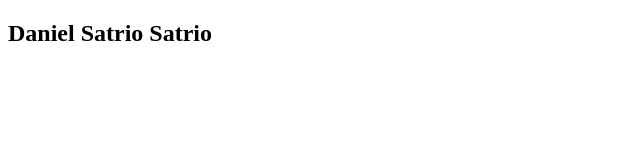
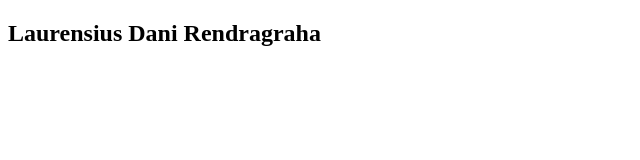
Before and after one commit to LaurensiusDani/belajargit, a plain HTML site: page index.html in a window 1280 px wide. Shown: the whole page, without its empty margins (0-640 px from the left). Drawn offline with Linux system fonts and the light colour scheme.

Commit message:
add index dan tambahin h2

```diff
--- a/index.html
+++ b/index.html
@@ -7,7 +7,7 @@
 </head>
 <body>
     <h2>
-        Daniel Satrio Satrio
+        Laurensius Dani Rendragraha
     </h2>
 </body>
 </html>
```
